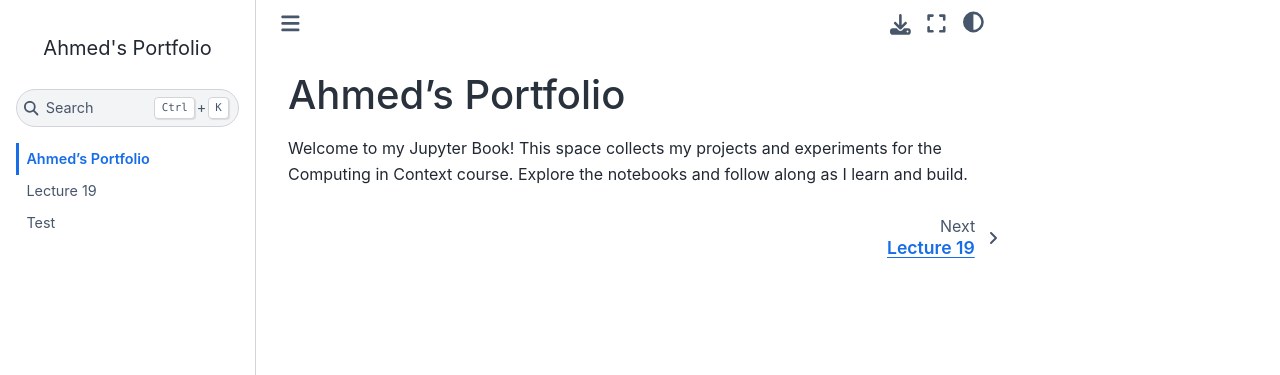
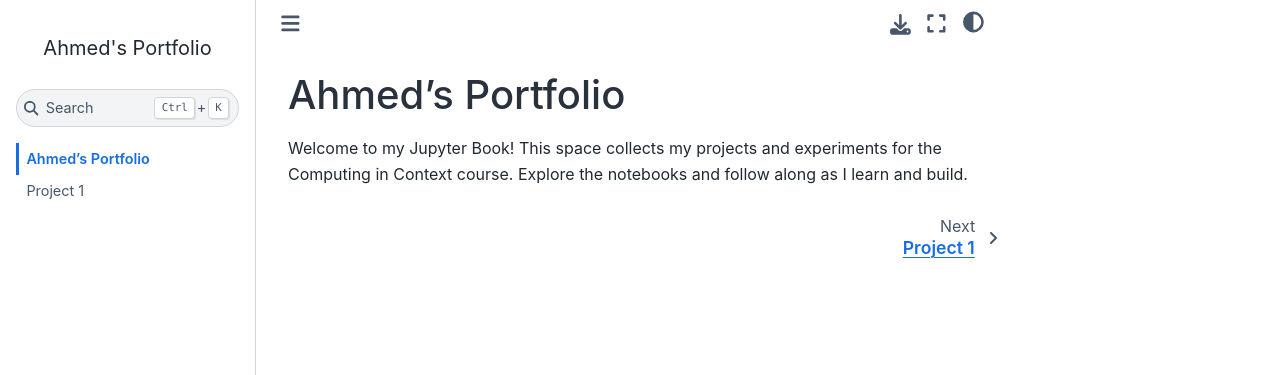
Before and after one commit to asbarqi/asbarqi.github.io, a Jupyter Book: the page built from index.md, in a window 1280 px wide. Shown: the top 375 px of the page. Built offline with Jupyter Book 1.0.4 settings and Sphinx 7.4.7 and the Sphinx Book theme 1.1.4, drawn with Linux system fonts in a browser that asks for light colours; comment, search, counter and statistics services are not loaded.

Commit message:
Project_1.ipynb upload

```diff
--- a/_toc.yml
+++ b/_toc.yml
@@ -2,5 +2,4 @@
 root: index
 
 chapters:
-  - file: lecture_19
-  - file: test
+  - file: Project_1
```
Also changed, not shown: Project_1.ipynb (added), 1 other file.
